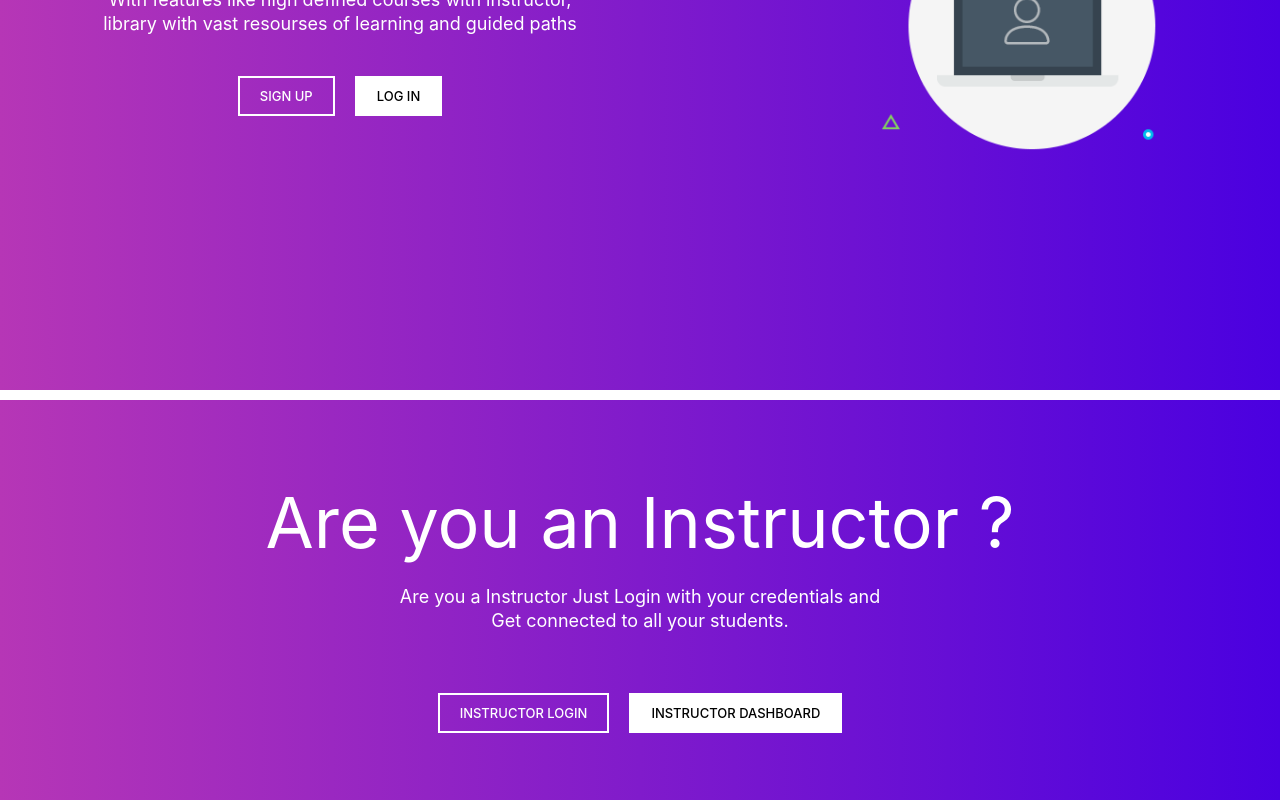
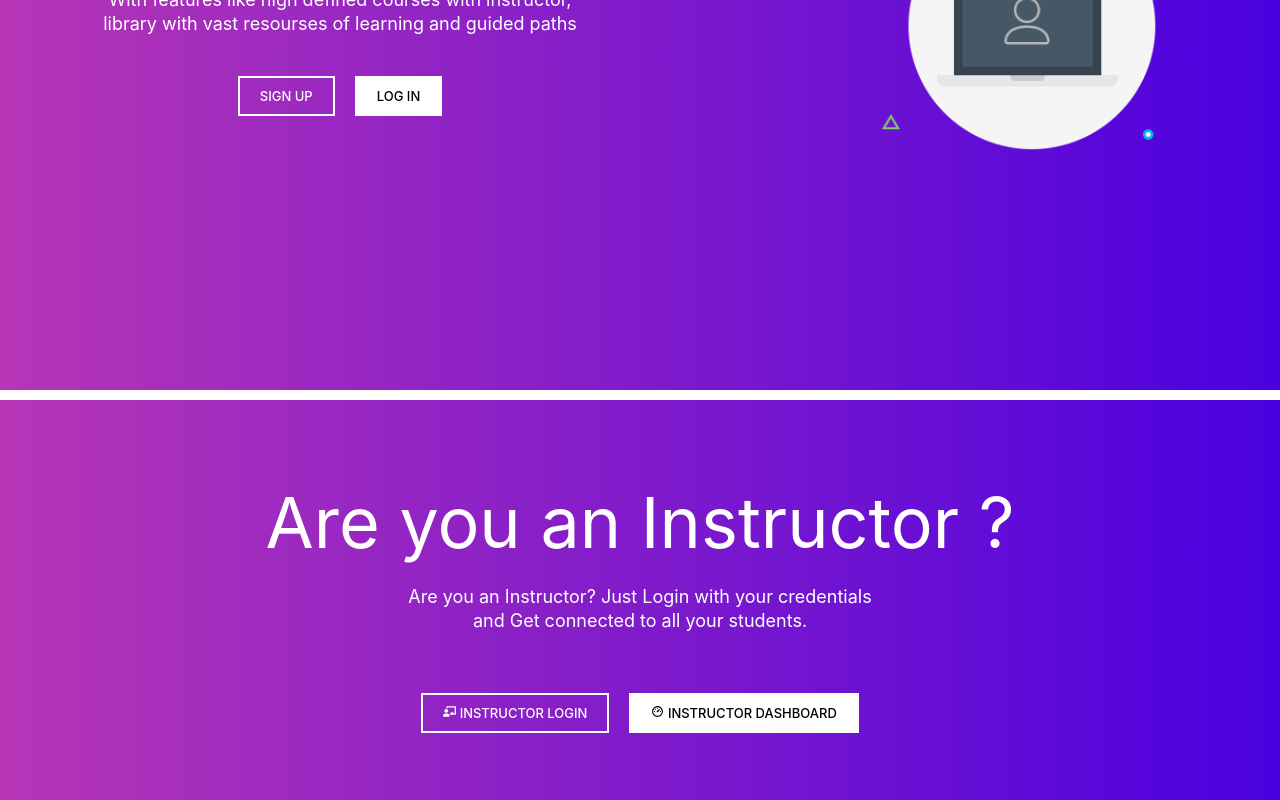
Before and after one commit to Yeasir0032/GcectHackathon, a React (Create React App) app: page / in a window 1280 px wide. Shown: the part 460-1260 px from the top of the page. Built offline with nearby package versions, Linux system fonts and the light colour scheme.

Commit message:
Icons added

```diff
--- a/src/pages/Student/dashboard.jsx
+++ b/src/pages/Student/dashboard.jsx
@@ -5,6 +5,7 @@ import Syllabus from "./Syllabus/Syllabus";
 import Learn from "./Learn/learn";
 import makeApiCall from "../../utils/apiCall";
 import Message from "./Message";
+import {BsPersonCircle} from 'react-icons/bs'
 
 function StudentDashboard() {
   const [StudentData, setStudentData] = useState();
--- a/src/pages/landing/Landing.jsx
+++ b/src/pages/landing/Landing.jsx
@@ -2,6 +2,10 @@ import React from "react";
 import "./Landing.scss";
 import Image123 from "../../assets/img-01.png";
 import { useNavigate } from "react-router-dom";
+import {FaChalkboardTeacher} from 'react-icons/fa';
+import {RiDashboard3Line} from 'react-icons/ri';
+import {HiLibrary} from 'react-icons/hi'
+
 // import { TypeAnimation } from "react-type-animation";
 function HomeBanner({ register }) {
   const navigate = useNavigate();
@@ -27,9 +31,11 @@ function HomeBanner({ register }) {
               </p>
               <div className="ctas">
                 <div className="banner-cta" onClick={lightPressed}>
+                  <RiDashboard3Line/>{"  "}
                   Dashboard
                 </div>
                 <div className="banner-cta v2" onClick={hardPressed}>
+                  <HiLibrary/>{"  "}
                   Libray
                 </div>
               </div>
@@ -62,7 +68,7 @@ function HomeBanner({ register }) {
         <div className="text-content">
           <div className="heading">Are you an Instructor ?</div>
           <p>
-            Are you a Instructor Just Login with your credentials and Get
+            Are you an Instructor? Just Login with your credentials and Get
             connected to all your students.
           </p>
           <div className="ctas">
@@ -70,12 +76,14 @@ function HomeBanner({ register }) {
               className="banner-cta"
               onClick={() => navigate("/instructor/login")}
             >
+              <FaChalkboardTeacher/> {"  "}
               Instructor Login
             </div>
             <div
               className="banner-cta v2"
               onClick={() => navigate("/instructor")}
             >
+              <RiDashboard3Line/> {"  "}
               Instructor Dashboard
             </div>
           </div>
--- a/src/pages/landing/Landing.scss
+++ b/src/pages/landing/Landing.scss
@@ -83,11 +83,13 @@
           font-weight: 500;
           width: fit-content;
           border: 2px solid white;
+          // svg{font-size: 20px;}
           padding: 10px 20px;
           cursor: pointer;
           &.v2 {
             background-color: white;
             color: black;
+            // svg{font-size: 20px;}
           }
           &:hover {
             opacity: 0.6;
@@ -129,11 +131,13 @@
       .ctas {
         display: flex;
         justify-content: center;
+        align-items: center;
         gap: 20px;
         .banner-cta {
           text-transform: uppercase;
           font-size: 13px;
           font-weight: 500;
+          // svg{font-size: 20px;}
           width: fit-content;
           border: 2px solid white;
           padding: 10px 20px;
@@ -141,6 +145,9 @@
           &.v2 {
             background-color: white;
             color: black;
+            align-items: center;
+            text-align: center;
+            // svg{font-size: 20px;}
           }
           &:hover {
             opacity: 0.6;
--- a/src/pages/login/course/course.scss
+++ b/src/pages/login/course/course.scss
@@ -71,6 +71,8 @@
           background-color: #007bff;
           color: #fff;
           padding: 1em 3rem;
+          display: flex;
+          gap: 5px;
           border: none;
           cursor: pointer;
           transition: background-color 0.3s;
--- a/src/pages/login/course/courseEnroll.jsx
+++ b/src/pages/login/course/courseEnroll.jsx
@@ -2,6 +2,7 @@ import React, { useEffect, useState } from "react";
 import "./course.scss";
 import makeApiCall from "../../../utils/apiCall";
 import { useNavigate } from "react-router-dom";
+import {FaShoppingCart} from "react-icons/fa";
 const CourseEnroll = () => {
   const [courses, setCourses] = useState();
   const navigate = useNavigate();
@@ -38,7 +39,9 @@ const CourseEnroll = () => {
                 </div>
               </div>
               <div className="buttons">
-                <button className="enroll-cta">Enroll</button>
+                <button className="enroll-cta">Enroll
+                  <FaShoppingCart/>
+                </button>
                 <div className="price">
                   {item.price === 0 ? "FREE" : item.price}
                 </div>
--- a/src/pages/navbar/navbar.jsx
+++ b/src/pages/navbar/navbar.jsx
@@ -1,7 +1,7 @@
 import React, { useEffect, useState } from "react";
 import { Link, useNavigate } from "react-router-dom";
 import { CgProfile } from "react-icons/cg";
-import { AiOutlineHeart } from "react-icons/ai";
+import { FaBars } from "react-icons/fa";
 import "./navbar.scss";
 import NavItemMobile from "./naver";
 
@@ -19,7 +19,7 @@ function Navbar({ register, instructor }) {
       <div className="nav-navbar">
         <div className="logo">
           <div className="drawer-opener" onClick={() => setShowNav(!shownav)}>
-            {!shownav ? <AiOutlineHeart /> : <CgProfile />}
+            {!shownav ? <FaBars /> : <CgProfile />}
           </div>
           <Link to="/">Alien HUB</Link>
         </div>
```
